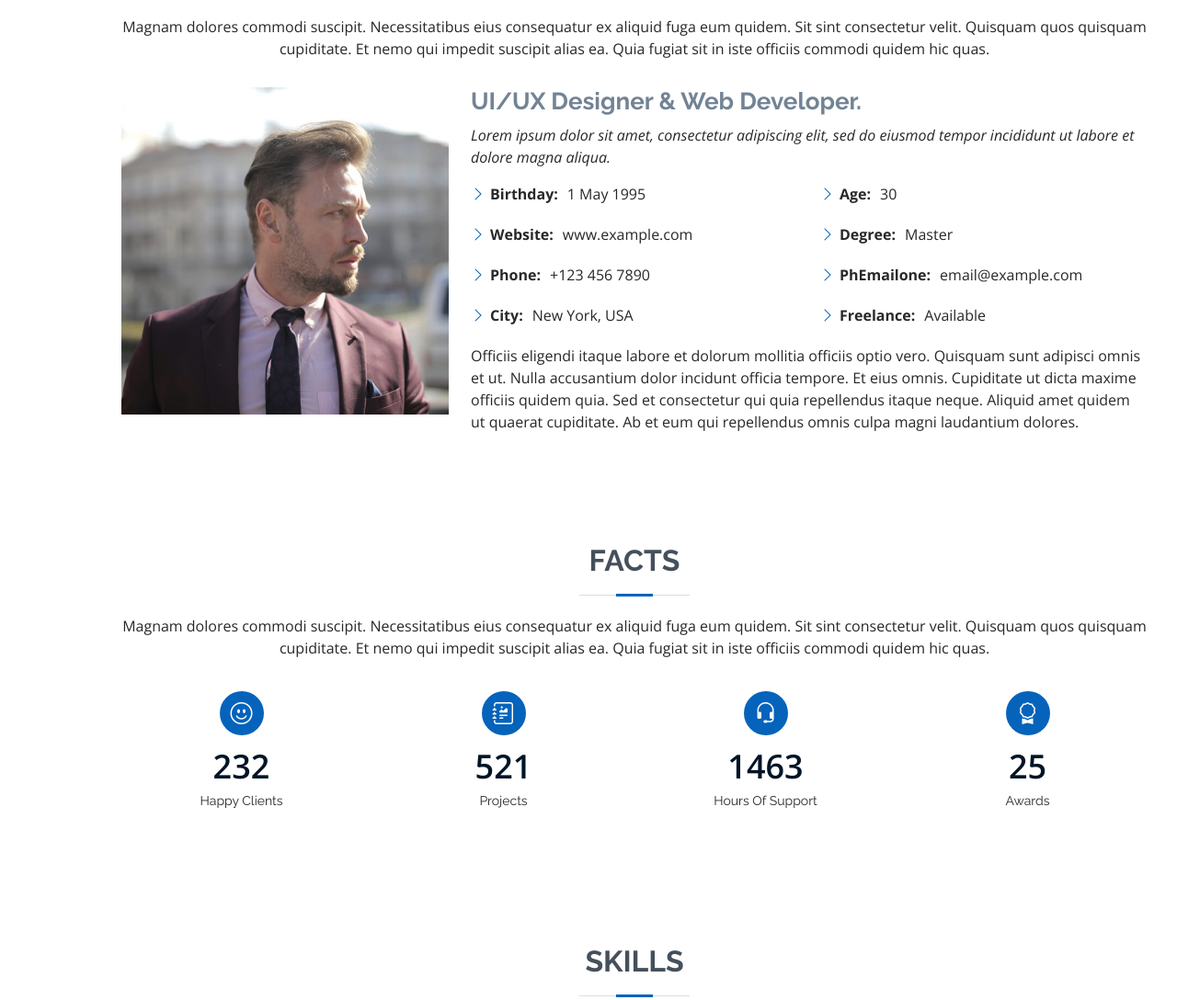
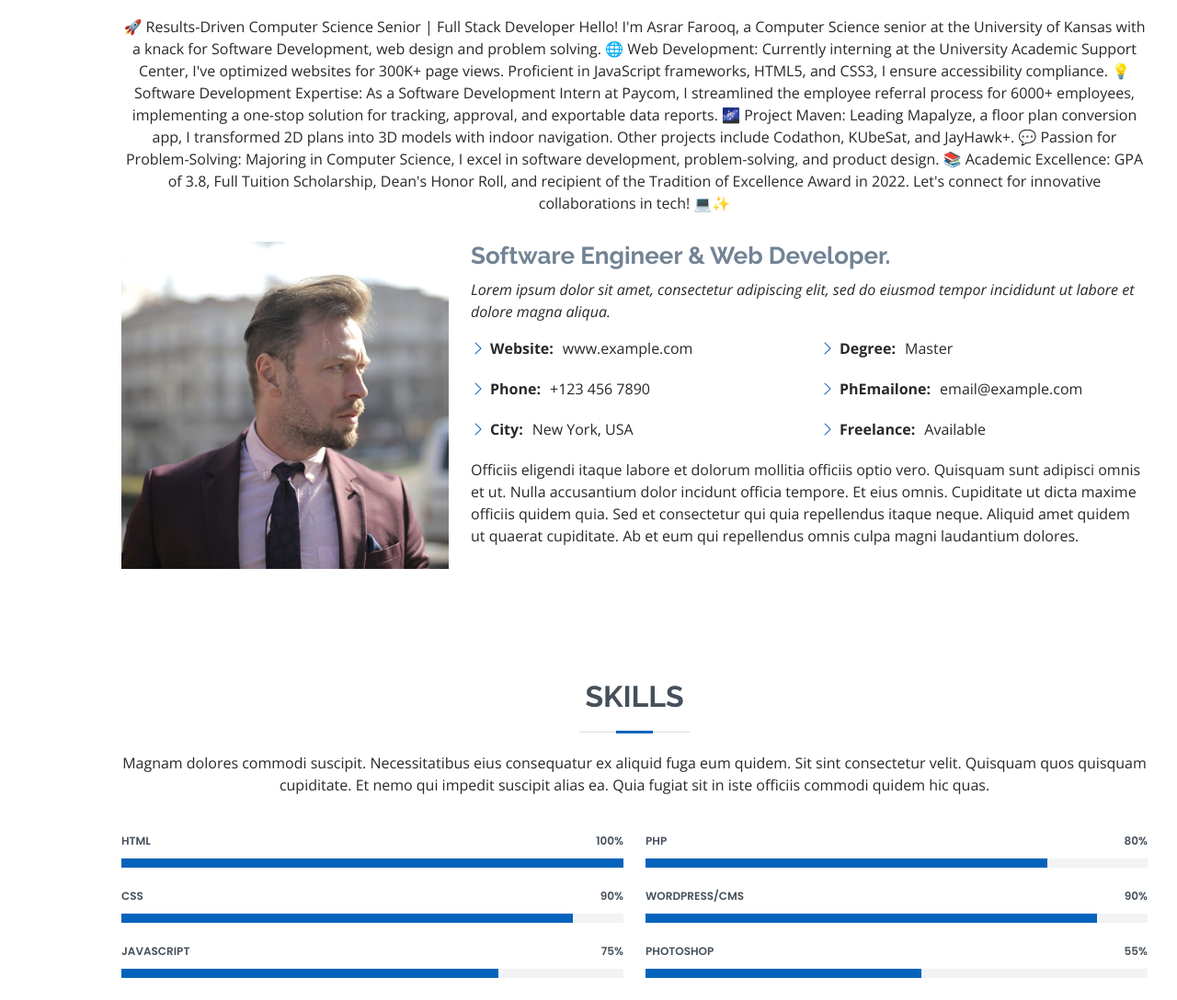
Before and after one commit to Asrarfarooq/portfolio, a plain HTML site: page index.html in a window 1280 px wide. Shown: the part 921-2009 px from the top of the page at 92% size. Drawn offline with nearby package versions, Linux system fonts and the light colour scheme.

Commit message:
removed facts

```diff
--- a/index.html
+++ b/index.html
@@ -77,7 +77,26 @@
 
         <div class="section-title">
           <h2>About</h2>
-          <p>Magnam dolores commodi suscipit. Necessitatibus eius consequatur ex aliquid fuga eum quidem. Sit sint consectetur velit. Quisquam quos quisquam cupiditate. Et nemo qui impedit suscipit alias ea. Quia fugiat sit in iste officiis commodi quidem hic quas.</p>
+          <p> 🚀 Results-Driven Computer Science Senior | Full Stack Developer
+
+            Hello! I'm Asrar Farooq, a Computer Science senior at the University of Kansas with a knack for Software Development, web design and problem solving.
+
+            🌐 Web Development:
+            Currently interning at the University Academic Support Center, I've optimized websites for 300K+ page views. Proficient in JavaScript frameworks, HTML5, and CSS3, I ensure accessibility compliance.
+
+            💡 Software Development Expertise:
+            As a Software Development Intern at Paycom, I streamlined the employee referral process for 6000+ employees, implementing a one-stop solution for tracking, approval, and exportable data reports.
+
+            🌌 Project Maven:
+            Leading Mapalyze, a floor plan conversion app, I transformed 2D plans into 3D models with indoor navigation. Other projects include Codathon, KUbeSat, and JayHawk+.
+
+            💬 Passion for Problem-Solving:
+            Majoring in Computer Science, I excel in software development, problem-solving, and product design.
+
+            📚 Academic Excellence:
+            GPA of 3.8, Full Tuition Scholarship, Dean's Honor Roll, and recipient of the Tradition of Excellence Award in 2022.
+
+            Let's connect for innovative collaborations in tech! 💻✨</p>
         </div>
 
         <div class="row">
@@ -85,7 +104,7 @@
             <img src="assets/img/profile-img.jpg" class="img-fluid" alt="">
           </div>
           <div class="col-lg-8 pt-4 pt-lg-0 content">
-            <h3>UI/UX Designer &amp; Web Developer.</h3>
+            <h3>Software Engineer &amp; Web Developer.</h3>
             <p class="fst-italic">
               Lorem ipsum dolor sit amet, consectetur adipiscing elit, sed do eiusmod tempor incididunt ut labore et dolore
               magna aliqua.
@@ -93,7 +112,6 @@
             <div class="row">
               <div class="col-lg-6">
                 <ul>
-                  <li><i class="bi bi-chevron-right"></i> <strong>Birthday:</strong> <span>1 May 1995</span></li>
                   <li><i class="bi bi-chevron-right"></i> <strong>Website:</strong> <span>www.example.com</span></li>
                   <li><i class="bi bi-chevron-right"></i> <strong>Phone:</strong> <span>+123 456 7890</span></li>
                   <li><i class="bi bi-chevron-right"></i> <strong>City:</strong> <span>New York, USA</span></li>
@@ -101,7 +119,6 @@
               </div>
               <div class="col-lg-6">
                 <ul>
-                  <li><i class="bi bi-chevron-right"></i> <strong>Age:</strong> <span>30</span></li>
                   <li><i class="bi bi-chevron-right"></i> <strong>Degree:</strong> <span>Master</span></li>
                   <li><i class="bi bi-chevron-right"></i> <strong>PhEmailone:</strong> <span>email@example.com</span></li>
                   <li><i class="bi bi-chevron-right"></i> <strong>Freelance:</strong> <span>Available</span></li>
@@ -117,54 +134,6 @@
 
       </div>
     </section><!-- End About Section -->
-
-    <!-- ======= Facts Section ======= -->
-    <section id="facts" class="facts">
-      <div class="container" data-aos="fade-up">
-
-        <div class="section-title">
-          <h2>Facts</h2>
-          <p>Magnam dolores commodi suscipit. Necessitatibus eius consequatur ex aliquid fuga eum quidem. Sit sint consectetur velit. Quisquam quos quisquam cupiditate. Et nemo qui impedit suscipit alias ea. Quia fugiat sit in iste officiis commodi quidem hic quas.</p>
-        </div>
-
-        <div class="row">
-
-          <div class="col-lg-3 col-md-6">
-            <div class="count-box">
-              <i class="bi bi-emoji-smile"></i>
-              <span data-purecounter-start="0" data-purecounter-end="232" data-purecounter-duration="1" class="purecounter"></span>
-              <p>Happy Clients</p>
-            </div>
-          </div>
-
-          <div class="col-lg-3 col-md-6 mt-5 mt-md-0">
-            <div class="count-box">
-              <i class="bi bi-journal-richtext"></i>
-              <span data-purecounter-start="0" data-purecounter-end="521" data-purecounter-duration="1" class="purecounter"></span>
-              <p>Projects</p>
-            </div>
-          </div>
-
-          <div class="col-lg-3 col-md-6 mt-5 mt-lg-0">
-            <div class="count-box">
-              <i class="bi bi-headset"></i>
-              <span data-purecounter-start="0" data-purecounter-end="1463" data-purecounter-duration="1" class="purecounter"></span>
-              <p>Hours Of Support</p>
-            </div>
-          </div>
-
-          <div class="col-lg-3 col-md-6 mt-5 mt-lg-0">
-            <div class="count-box">
-              <i class="bi bi-award"></i>
-              <span data-purecounter-start="0" data-purecounter-end="25" data-purecounter-duration="1" class="purecounter"></span>
-              <p>Awards</p>
-            </div>
-          </div>
-
-        </div>
-
-      </div>
-    </section><!-- End Facts Section -->
 
     <!-- ======= Skills Section ======= -->
     <section id="skills" class="skills section-bg">
```
